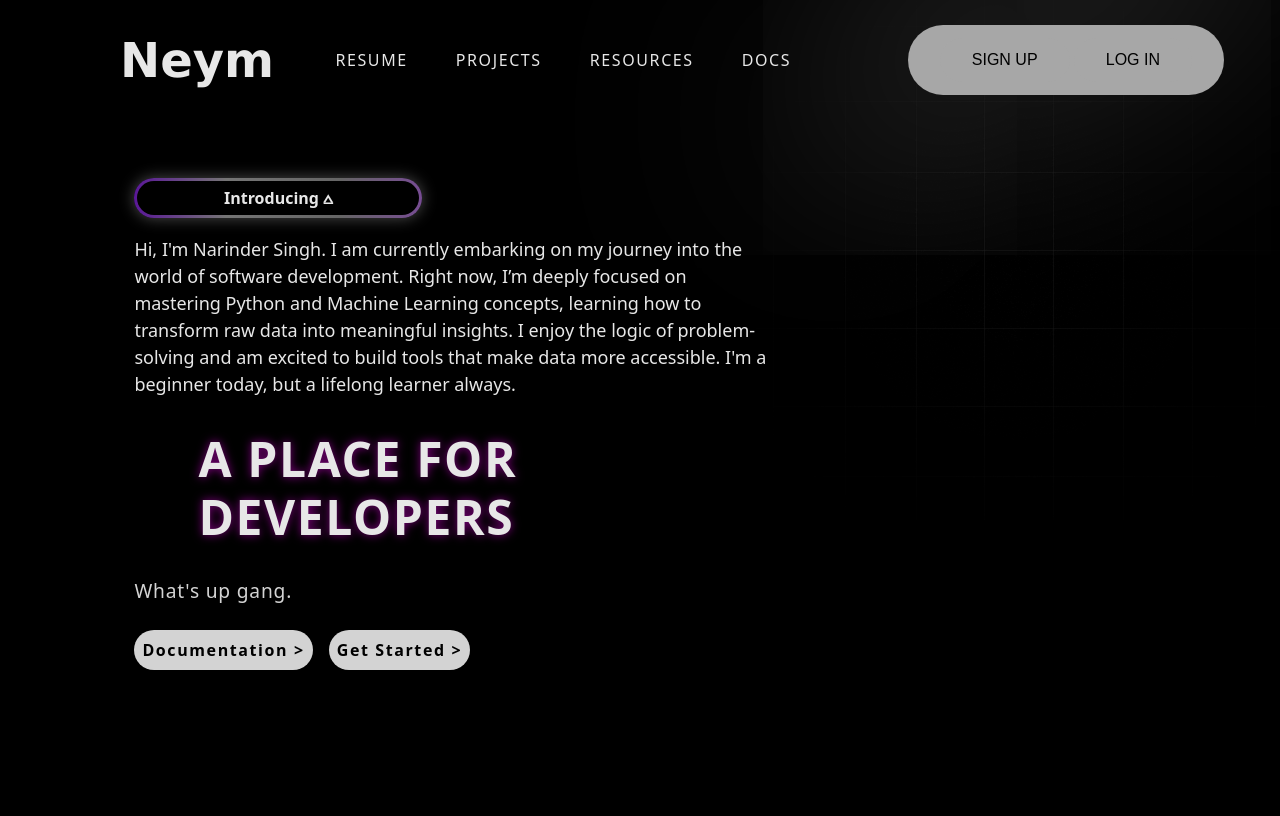
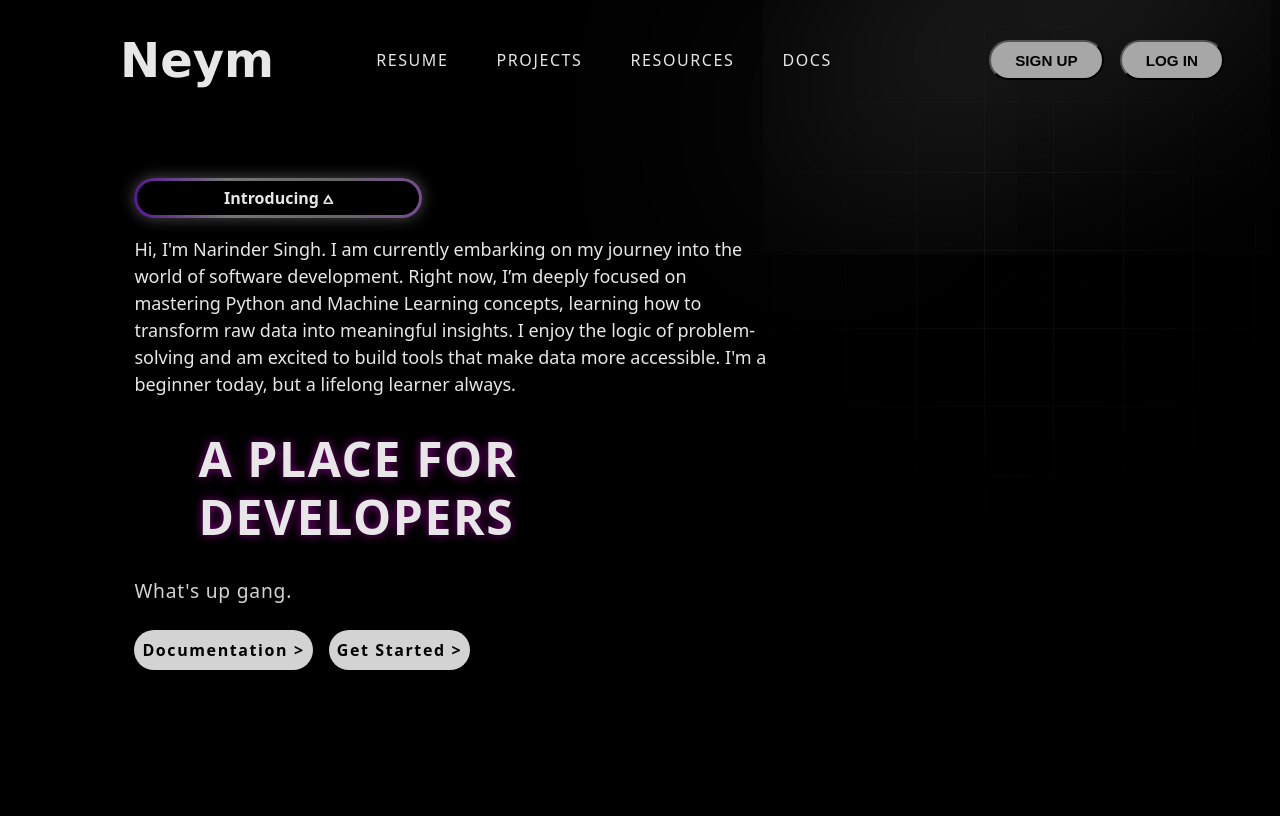
Before and after one commit to themehmi/PortFolio, a Flask app: page / in a window 1280 px wide; the page is wider, and only the part inside the window is pictured. Run offline with Flask 3, Linux system fonts and the light colour scheme; some libraries are stand-ins or nearby versions.

Commit message:
Update style.css for better layout and responsiveness
Refactor CSS styles for improved responsiveness and layout.

```diff
--- a/static/style.css
+++ b/static/style.css
@@ -8,7 +8,8 @@ body {
     font-family: system-ui, -apple-system, BlinkMacSystemFont, 'Segoe UI', Roboto, Oxygen, Ubuntu, Cantarell, 'Open Sans', 'Helvetica Neue', sans-serif;
     background-color: black;
     color: #e7e7e7;
-    min-height: 100vh;
+    height: 100vh;
+    overflow: hidden;
     line-height: 1.5;
 }
 .image-gradient{
@@ -72,53 +73,27 @@ nav a:hover{
 }
 
 .auth-buttons {
-    background-color: #a7a7a7;
-    color:black;
-    padding: 0.8rem 2rem;
-    border-radius: 50px;
-    border: none;
-    font-size: 1rem;
-    font-weight: 500;
-    transition: background-color 0.2s ease;
-    cursor: pointer;
+    display: flex;
+    gap: 1rem;
+    align-items: center;
     z-index: 999;
 }
-.auth:hover{
-    background-color: white;
-}
 
-.btn-signing {
+.btn-signing, .btn-logging {
+    text-decoration: none;
     background-color: #a7a7a7;
-    color:black;
-    padding: 0.8rem 2rem;
+    color: black;
+    padding: 0.6rem 1.5rem;
     border-radius: 50px;
-    border: none;
-    font-size: 1rem;
-    font-weight: 500;
-    transition: background-color 0.2s ease;
-    cursor: pointer;
+    font-size: 0.95rem;
+    font-weight: 600;
+    transition: background-color 0.2s ease, transform 0.2s ease;
     z-index: 950;
 }
 
-.btn-signing:hover{
+.btn-signing:hover, .btn-logging:hover {
     background-color: white;
-}
-
-.btn-logging {
-    background-color: #a7a7a7;
-    color:black;
-    padding: 0.8rem 2rem;
-    border-radius: 50px;
-    border: none;
-    font-size: 1rem;
-    font-weight: 500;
-    transition: background-color 0.2s ease;
-    cursor: pointer;
-    z-index: 950;
-}
-
-.btn-logging:hover{
-    background-color: white;
+    transform: translateY(-2px);
 }
 
 main{
@@ -231,107 +206,72 @@ main{
 .robot-3d{
     position: absolute;
     top: 0;
-    right: -20%;
+    right: 0;
+    width: 50vw;
+    height: 100vh;
+    z-index: 1;
+    -webkit-mask-image: linear-gradient(to right, transparent 0%, black 15%);
+    mask-image: linear-gradient(to right, transparent 0%, black 15%);
 }
 
-/* This handles everything for screens narrower than 768px (Phones/Tablets) */
+/* Tablet responsiveness */
+@media (max-width: 1024px) {
+    .content {
+        max-width: 50%;
+        margin-left: 5%;
+    }
+    .robot-3d {
+        width: 45vw;
+    }
+    nav {
+        gap: 1.5rem;
+    }
+    header {
+        padding: 1rem 2rem;
+    }
+}
+
+/* Mobile responsiveness */
 @media (max-width: 768px) {
-
-    /* 1. Hide the robot scene */
-    .robot-3d {
-        display: none !important;
+    body {
+        height: auto;
+        overflow-y: auto;
+        overflow-x: hidden;
     }
-
-    /* 2. Reset the container to allow centering */
-    .container {
-        padding: 0 1rem;
-        overflow-y: auto; /* Allow scrolling if content is long on small phones */
+    header {
+        flex-direction: column;
+        gap: 1.5rem;
+        padding: 1.5rem;
     }
-
-    /* 3. Center the Header elements */
-    header {
-        flex-direction: column; /* Stack Logo -> Nav -> Auth */
-        padding: 2rem 1rem;
-        height: auto;
-        gap: 1.5rem;
+    nav {
+        margin-left: 0;
+        flex-wrap: wrap;
+        justify-content: center;
+    }
+    main {
+        min-height: auto;
+        padding: 2rem 0;
+    }
+    .content {
+        max-width: 90%;
+        margin: 0 auto;
         text-align: center;
     }
-
-    header h1 {
-        font-size: 2.5rem; /* Slightly smaller logo */
-    }
-
-    nav {
-        margin-left: 0; /* Remove the desktop offset */
-        justify-content: center;
-        flex-wrap: wrap; /* Wrap links if they are too wide */
-        gap: 1.2rem;
-        width: 100%;
-    }
-
-    nav a {
-        font-size: 0.9rem;
-    }
-
-    .auth-buttons {
-        display: flex;
-        justify-content: center;
-        width: 100%;
-        gap: 0.5rem;
-    }
-
-    .btn-signing, .btn-logging {
-        padding: 0.6rem 1.2rem;
-        font-size: 0.9rem;
-    }
-
-    main {
-        justify-content: flex-start;
-        min-height: auto;
-        padding-bottom: 3rem;
-    }
-
-    .content {
-        margin-left: 0; /* Center the box */
-        max-width: 100%;
-        display: flex;
-        flex-direction: column;
-        align-items: center; /* Center all items inside the box */
-        text-align: center;
-    }
-
-    .tag-box {
-        margin: 0 auto 1.5rem auto; /* Horizontal center */
-        width: 16rem;
-    }
-
     .content h1 {
         font-size: 2.2rem;
-        margin: 1.5rem 0;
-        text-align: center;
     }
-
-    .para {
-        font-size: 1rem;
-        padding: 0 5%;
+    .tag-box {
+        margin: 0 auto 1.5rem auto;
     }
-
-    .description {
-        margin: 1rem auto;
-        max-width: 90%;
-    }
-
     .buttons {
         justify-content: center;
-        width: 100%;
-        margin-top: 1rem;
     }
-
-    .layer-blur {
-        width: 100%;
-        top: 0;
-        right: 0;
-        box-shadow: 0 0 200px 5px rgba(255, 255, 255, 0.2);
-        rotate: 0deg;
+    .robot-3d {
+        position: relative;
+        width: 100vw;
+        height: 60vh;
+        display: block !important;
+        -webkit-mask-image: linear-gradient(to bottom, transparent 0%, black 15%, black 85%, transparent 100%);
+        mask-image: linear-gradient(to bottom, transparent 0%, black 15%, black 85%, transparent 100%);
     }
 }
```
